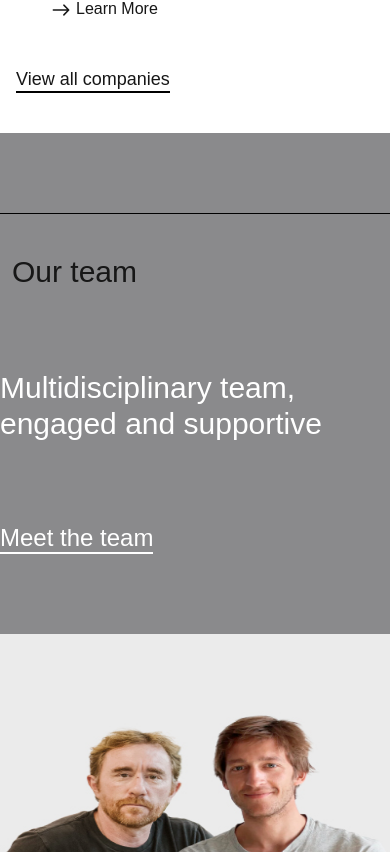
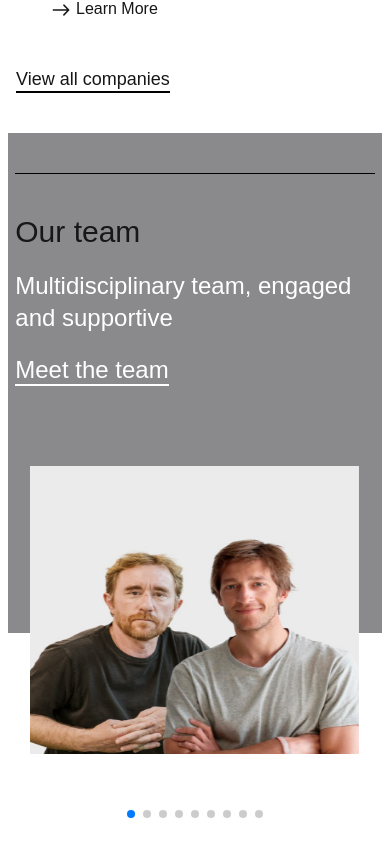
Before and after one commit to Shakib-Shajid/seaya_company, a Next.js app: page / in a window 390 px wide. Shown: the part 4372-5224 px from the top of the page. Built offline with nearby package versions, Linux system fonts and the light colour scheme.

Commit message:
team page responsive added

```diff
--- a/src/components/Team.jsx
+++ b/src/components/Team.jsx
@@ -17,14 +17,14 @@ import Image from 'next/image';
 const Team = () => {
 
     return (
-        <div className=' bg-[#8a8a8c] w-full mb-64 h-screen'>
-            <div className='w-full md:w-10/12 mx-auto'>
-                <div className='pt-20'>
+        <div className=' bg-[#8a8a8c] w-[96%] md:w-full mb-64 h-[500px] md:h-[700px] lg:h-screen mx-auto'>
+            <div className='w-[96%] md:w-10/12 mx-auto'>
+                <div className='pt-10 md:pt-20'>
                     <hr className='border-black' />
                 </div>
-                <h3 className='text-3xl md:text-5xl ml-3 md:ml-0 md:w-full pt-10'>Our team</h3>
+                <h3 className='text-3xl md:text-5xl md:w-full pt-10'>Our team</h3>
                 <div className='w-full md:w-11/12 mx-auto text-white'>
-                    <p className='text-3xl py-20'>Multidisciplinary team, engaged and supportive</p>
+                    <p className='text-2xl md:text-3xl py-5 md:py-20'>Multidisciplinary team, engaged and supportive</p>
 
                     <Link href="/team" className="relative flex items-center group text-2xl">
                         {/* Static Text */}
@@ -50,7 +50,7 @@ const Team = () => {
                         el: '.custom-pagination', // Target the custom pagination element
                     }}
                     modules={[Pagination]}
-                    className="mySwiper md:w-11/12 my-20"
+                    className="mySwiper w-11/12 md:w-11/12 mt-20 mb-14"
 
                     breakpoints={{
                         // Mobile view (up to 768px)
@@ -72,8 +72,8 @@ const Team = () => {
                 >
                     <SwiperSlide>
                         <Link href="https://www.linkedin.com/" target="_blank">
-                            <div className="relative group w-full h-80">
-                                <Image src="/group_1.jpg" width="300" height="300" alt="Team Member" className="w-full h-80" />
+                            <div className="relative group w-full h-72 md:h-80">
+                                <Image src="/group_1.jpg" width="300" height="300" alt="Team Member" className="w-full h-72 md:h-80" />
 
                                 {/* Overlay with name and position, hidden by default */}
                                 <div className="absolute inset-0 bg-black bg-opacity-50 flex flex-col justify-end items-start pb-10 pl-7 opacity-0 group-hover:opacity-100 transition-opacity duration-300">
@@ -85,8 +85,8 @@ const Team = () => {
                     </SwiperSlide>
                     <SwiperSlide>
                         <Link href="https://www.linkedin.com/" target="_blank">
-                            <div className="relative group w-full h-80">
-                                <Image src="/group_2.jpg" width="300" height="300" alt="Team Member" className="w-full h-80" />
+                            <div className="relative group w-full h-72 md:h-80">
+                                <Image src="/group_2.jpg" width="300" height="300" alt="Team Member" className="w-full h-72 md:h-80" />
 
                                 {/* Overlay with name and position, hidden by default */}
                                 <div className="absolute inset-0 bg-black bg-opacity-50 flex flex-col justify-end items-start pb-10 pl-7 opacity-0 group-hover:opacity-100 transition-opacity duration-300">
@@ -98,8 +98,8 @@ const Team = () => {
                     </SwiperSlide>
                     <SwiperSlide>
                         <Link href="https://www.linkedin.com/" target="_blank">
-                            <div className="relative group w-full h-80">
-                                <Image src="/group_3.jpg" width="300" height="300" alt="Team Member" className="w-full h-80" />
+                            <div className="relative group w-full h-72 md:h-80">
+                                <Image src="/group_3.jpg" width="300" height="300" alt="Team Member" className="w-full h-72 md:h-80" />
 
                                 {/* Overlay with name and position, hidden by default */}
                                 <div className="absolute inset-0 bg-black bg-opacity-50 flex flex-col justify-end items-start pb-10 pl-7 opacity-0 group-hover:opacity-100 transition-opacity duration-300">
@@ -112,8 +112,8 @@ const Team = () => {
 
                     <SwiperSlide>
                         <Link href="https://www.linkedin.com/" target="_blank">
-                            <div className="relative group w-full h-80">
-                                <Image src="/group_1.jpg" width="300" height="300" alt="Team Member" className="w-full h-80" />
+                            <div className="relative group w-full h-72 md:h-80">
+                                <Image src="/group_1.jpg" width="300" height="300" alt="Team Member" className="w-full h-72 md:h-80" />
 
                                 {/* Overlay with name and position, hidden by default */}
                                 <div className="absolute inset-0 bg-black bg-opacity-50 flex flex-col justify-end items-start pb-10 pl-7 opacity-0 group-hover:opacity-100 transition-opacity duration-300">
@@ -125,8 +125,8 @@ const Team = () => {
                     </SwiperSlide>
                     <SwiperSlide>
                         <Link href="https://www.linkedin.com/" target="_blank">
-                            <div className="relative group w-full h-80">
-                                <Image src="/group_2.jpg" width="300" height="300" alt="Team Member" className="w-full h-80" />
+                            <div className="relative group w-full h-72 md:h-80">
+                                <Image src="/group_2.jpg" width="300" height="300" alt="Team Member" className="w-full h-72 md:h-80" />
 
                                 {/* Overlay with name and position, hidden by default */}
                                 <div className="absolute inset-0 bg-black bg-opacity-50 flex flex-col justify-end items-start pb-10 pl-7 opacity-0 group-hover:opacity-100 transition-opacity duration-300">
@@ -138,8 +138,8 @@ const Team = () => {
                     </SwiperSlide>
                     <SwiperSlide>
                         <Link href="https://www.linkedin.com/" target="_blank">
-                            <div className="relative group w-full h-80">
-                                <Image src="/group_3.jpg" width="300" height="300" alt="Team Member" className="w-full h-80" />
+                            <div className="relative group w-full h-72 md:h-80">
+                                <Image src="/group_3.jpg" width="300" height="300" alt="Team Member" className="w-full h-72 md:h-80" />
 
                                 {/* Overlay with name and position, hidden by default */}
                                 <div className="absolute inset-0 bg-black bg-opacity-50 flex flex-col justify-end items-start pb-10 pl-7 opacity-0 group-hover:opacity-100 transition-opacity duration-300">
@@ -152,8 +152,8 @@ const Team = () => {
 
                     <SwiperSlide>
                         <Link href="https://www.linkedin.com/" target="_blank">
-                            <div className="relative group w-full h-80">
-                                <Image src="/group_1.jpg" width="300" height="300" alt="Team Member" className="w-full h-80" />
+                            <div className="relative group w-full h-72 md:h-80">
+                                <Image src="/group_1.jpg" width="300" height="300" alt="Team Member" className="w-full h-72 md:h-80" />
 
                                 {/* Overlay with name and position, hidden by default */}
                                 <div className="absolute inset-0 bg-black bg-opacity-50 flex flex-col justify-end items-start pb-10 pl-7 opacity-0 group-hover:opacity-100 transition-opacity duration-300">
@@ -165,8 +165,8 @@ const Team = () => {
                     </SwiperSlide>
                     <SwiperSlide>
                         <Link href="https://www.linkedin.com/" target="_blank">
-                            <div className="relative group w-full h-80">
-                                <Image src="/group_2.jpg" width="300" height="300" alt="Team Member" className="w-full h-80" />
+                            <div className="relative group w-full h-72 md:h-80">
+                                <Image src="/group_2.jpg" width="300" height="300" alt="Team Member" className="w-full h-72 md:h-80" />
 
                                 {/* Overlay with name and position, hidden by default */}
                                 <div className="absolute inset-0 bg-black bg-opacity-50 flex flex-col justify-end items-start pb-10 pl-7 opacity-0 group-hover:opacity-100 transition-opacity duration-300">
@@ -178,8 +178,8 @@ const Team = () => {
                     </SwiperSlide>
                     <SwiperSlide>
                         <Link href="https://www.linkedin.com/" target="_blank">
-                            <div className="relative group w-full h-80">
-                                <Image src="/group_3.jpg" width="300" height="300" alt="Team Member" className="w-full h-80" />
+                            <div className="relative group w-full h-72 md:h-80">
+                                <Image src="/group_3.jpg" width="300" height="300" alt="Team Member" className="w-full h-72 md:h-80" />
 
                                 {/* Overlay with name and position, hidden by default */}
                                 <div className="absolute inset-0 bg-black bg-opacity-50 flex flex-col justify-end items-start pb-10 pl-7 opacity-0 group-hover:opacity-100 transition-opacity duration-300">
```
